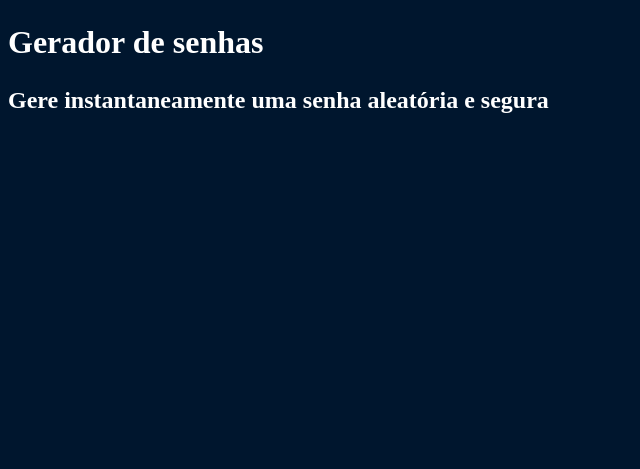
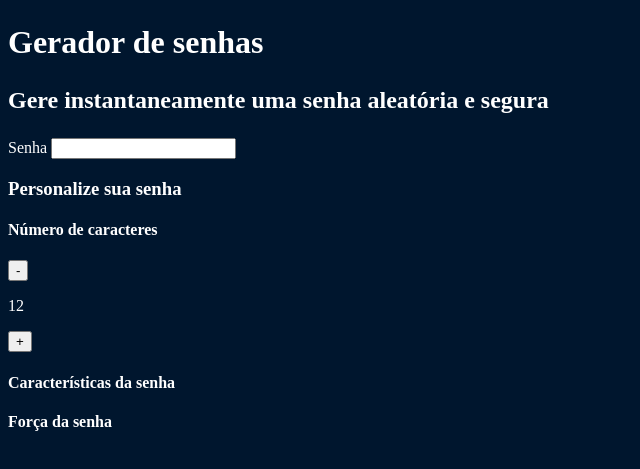
Before and after one commit to maathzz/Seguran-a-digital, a plain HTML site: page index.html in a window 1280 px wide. Shown: the part 29-498 px from the top of the page, without its empty margins (0-640 px from the left). Drawn offline with Linux system fonts and the light colour scheme.

Commit message:
Update index.html

```diff
--- a/index.html
+++ b/index.html
@@ -7,8 +7,35 @@
     <link rel="stylesheet" href="style.css">
 </head>
 <body>
+       <section class="conteudo">
+       <div class="conteudo-titulo">
     <img src="" alt="cadeado fechado">
     <h2 class="titulo-principal">Gerador de senhas</h2>
     <h3 class="titulo-secundario">Gere instantaneamente uma senha aleatória e segura</h3>
-</body>
+</div>
+        <div class="conteudo-senha">
+            <label for="senha">Senha</label>
+            <input name="senha" type="text" id="campo-senha">
+        </div>
+            <div class="parametro">
+            <h3 class="parametro-titulo">Personalize sua senha</h3>
+            <div class="parametro-coluna__senha">
+                <div class="parametro-senha">
+                    <h4 class="parametro-senha__titulo">Número de caracteres</h4>
+                     <div class="parametro-senha-botoes">
+                        <button class="parametro-senha__botao">-</button>
+                        <p class="parametro-senha__texto">12</p>
+                        <button class="parametro-senha__botao">+</button>
+                        </div>
+                </div>
+                <div class="parametro-senha">
+                    <h4 class="parametro-senha__titulo">Características da senha</h4>
+                </div>
+                <div class="parametro-senha">
+                    <h4 class="parametro-senha__titulo">Força da senha</h4>
+                </div>
+            </div>
+        </div>
+    </section>
+       </body>
 </html>
```
